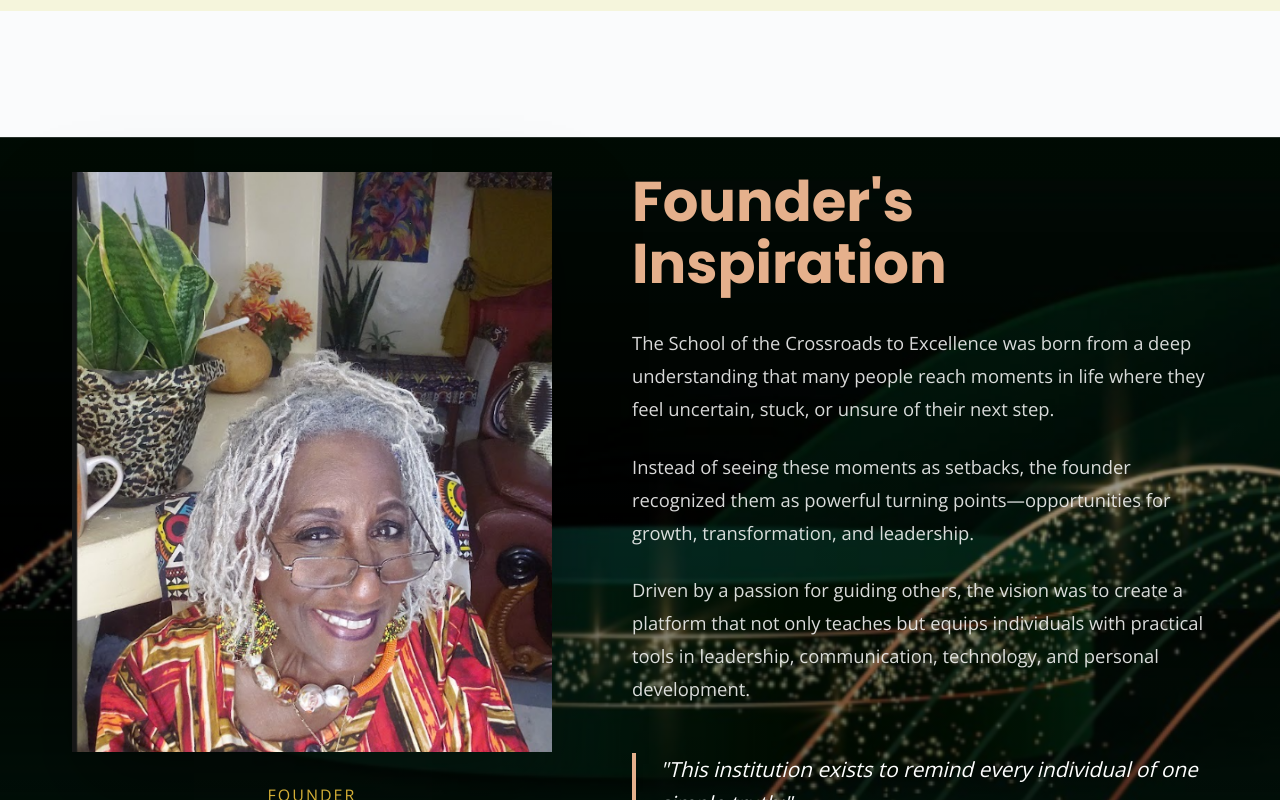
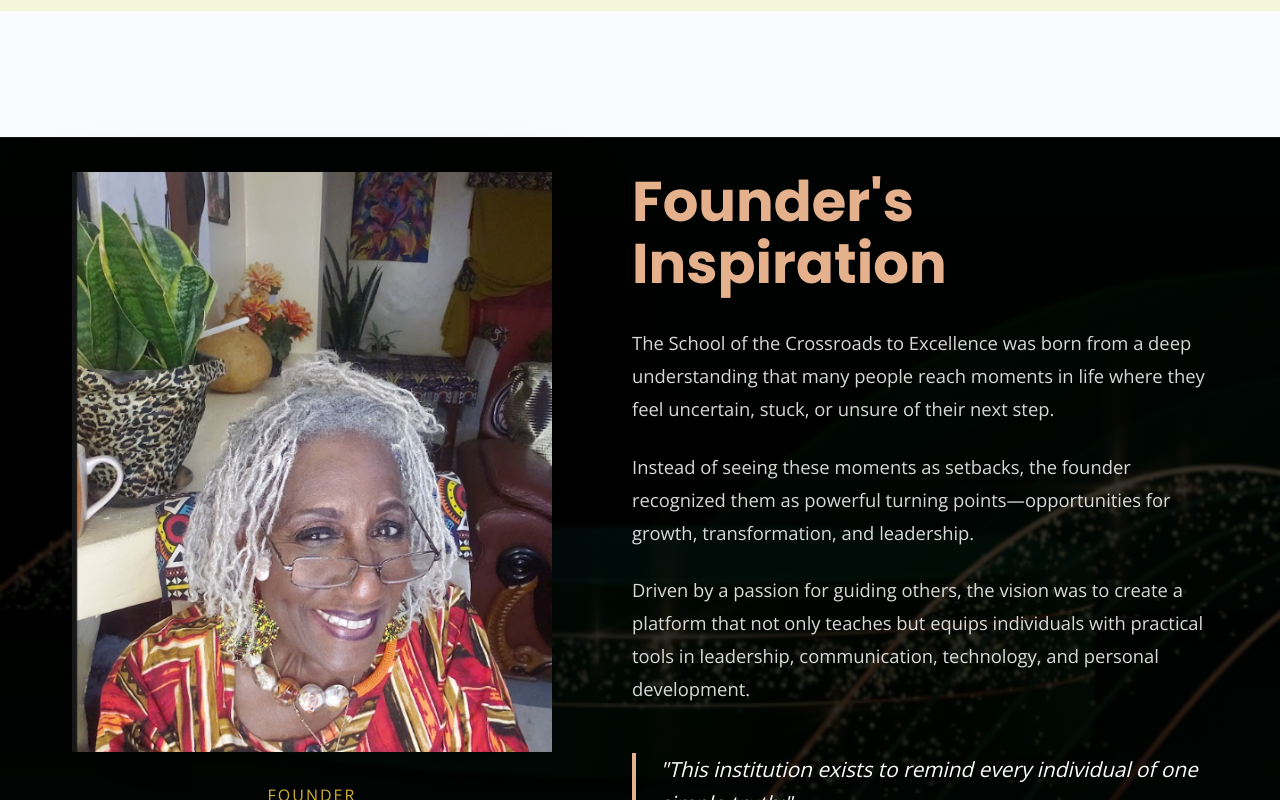
Before and after one commit to nimo731/School-of-cross-road-to-excellence, a React (Vite) app: page /about in a window 1280 px wide. Shown: the part 2560-3360 px from the top of the page. Built offline with nearby package versions, Linux system fonts and the light colour scheme.

Commit message:
Darken backgrounds to improve text contrast and readability

```diff
--- a/src/index.css
+++ b/src/index.css
@@ -131,7 +131,7 @@ ul {
 
 /* Shiny Background Utility */
 .bg-shiny {
-  background-image: linear-gradient(rgba(0, 0, 0, 0.2), rgba(0, 30, 15, 0.8)), url('/images/shiny-bg.png');
+  background-image: linear-gradient(rgba(0, 0, 0, 0.6), rgba(0, 30, 15, 0.85)), url('/images/shiny-bg.png');
   background-size: cover;
   background-position: center;
   background-attachment: fixed;
--- a/src/pages/About.css
+++ b/src/pages/About.css
@@ -282,7 +282,7 @@
     right: 0;
     transform: translateY(-50%);
     height: 75%;
-    background-image: linear-gradient(rgba(0, 0, 0, 0.2), rgba(0, 0, 0, 0.6)), url('/images/shiny-bg.png');
+    background-image: linear-gradient(rgba(0, 0, 0, 0.75), rgba(0, 0, 0, 0.85)), url('/images/shiny-bg.png');
     background-size: cover;
     background-position: center;
     z-index: 1;
```
